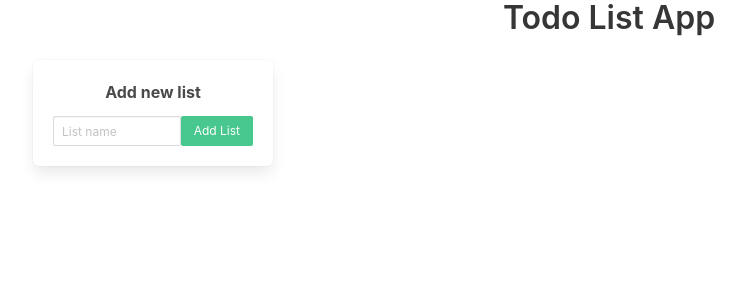
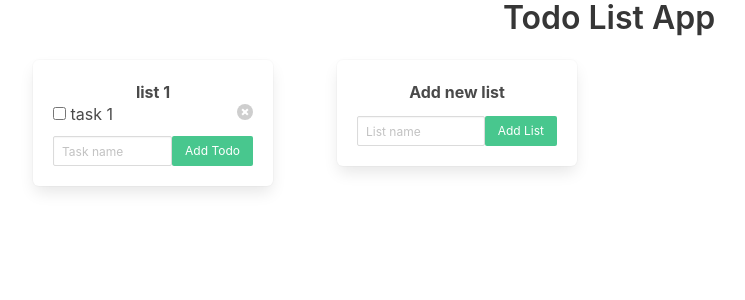
Before and after one commit to duhoang00/TodoList, a React (Create React App) app in the folder app/: page / in a window 1280 px wide. Shown: the top 300 px of the page, without its empty margins (31-776 px from the left). Built offline with nearby package versions, Linux system fonts and the light colour scheme.

Commit message:
can delete todo

```diff
--- a/app/package.json
+++ b/app/package.json
@@ -13,7 +13,6 @@
     "react": "^17.0.2",
     "react-dom": "^17.0.2",
     "react-scripts": "4.0.3",
-    "typescript": "^4.2.4",
     "web-vitals": "^1.1.2"
   },
   "scripts": {
@@ -39,5 +38,8 @@
       "last 1 firefox version",
       "last 1 safari version"
     ]
+  },
+  "devDependencies": {
+    "typescript": "^4.3.2"
   }
 }
--- a/app/src/AddListForm.tsx
+++ b/app/src/AddListForm.tsx
@@ -1,9 +1,6 @@
 import { FunctionComponent, useState } from "react";
 
 type AddListFormProps = {
-  //   listID: number;
-  //   name: string;
-  //   todos: [];
   addList: (name: string) => void;
 };
 
--- a/app/src/App.tsx
+++ b/app/src/App.tsx
@@ -2,13 +2,21 @@ import { useState } from "react";
 import { TodoList } from "./TodoList";
 import { AddTodoForm } from "./AddTodoForm";
 import { AddListForm } from "./AddListForm";
+import { access } from "fs";
 
-// let baseList: TodoList  = {
-//   name: "First list",
-//   todos: []
-// }
-
-let baseAllList: TodoList[] = [];
+let baseAllList: TodoList[] = [
+  {
+    id: 1,
+    name: "list 1",
+    todos: [
+      {
+        id: 10,
+        content: "task 1",
+        complete: false,
+      },
+    ],
+  },
+];
 
 function App() {
   const generateID = (): number => {
@@ -16,9 +24,6 @@ function App() {
   };
 
   const [allLists, setAllLists] = useState(baseAllList);
-  // const [list, setList] = useState(baseList);
-
-  console.log(allLists);
 
   const addList = (name: string) => {
     const newList = { id: generateID(), name: name, todos: [] };
@@ -62,9 +67,28 @@ function App() {
     );
   };
 
+  const deleteTodo = (listID: number, selectedTodo: Todo) => {
+    setAllLists(
+      allLists.map((list) => {
+        if (list.id === listID) {
+          return {
+            ...list,
+            todos: list.todos.reduce((arr: Todo[], todo) => {
+              if (todo.id !== selectedTodo.id) {
+                arr.push(todo);
+              }
+              return arr;
+            }, []),
+          };
+        }
+        return list;
+      })
+    );
+  };
+
   return (
-    <div className="container has-text-centered">
-      <div className="title">Todo List App</div>
+    <div className="container">
+      <div className="title has-text-centered">Todo List App</div>
       <div className="columns is-multiline is-variable is-8">
         {allLists.map((list) => (
           <div key={list.id} className="column is-one-quarter">
@@ -74,6 +98,7 @@ function App() {
                 todos={list.todos}
                 name={list.name}
                 toggleTodo={toggleTodo}
+                deleteTodo={deleteTodo}
               />
               <AddTodoForm
                 listID={list.id}
@@ -85,7 +110,9 @@ function App() {
         ))}
         <div className="column is-one-quarter">
           <div className="box">
-            <div className="has-text-weight-bold">Add new list</div>
+            <div className="has-text-weight-bold has-text-centered">
+              Add new list
+            </div>
             <AddListForm addList={addList} />
           </div>
         </div>
--- a/app/src/TodoItem.tsx
+++ b/app/src/TodoItem.tsx
@@ -3,14 +3,16 @@ import { FunctionComponent } from "react";
 type TodoItemProps = {
   todo: Todo;
   toggleTodo: (todo: Todo) => void;
+  deleteTodo: (todo: Todo) => void;
 };
 
 export const TodoItem: FunctionComponent<TodoItemProps> = ({
   todo,
   toggleTodo,
+  deleteTodo,
 }) => {
   return (
-    <p>
+    <p className="has-space-between">
       <label
         className="checkbox"
         style={{ textDecoration: todo.complete ? "line-through" : "none" }}
@@ -23,6 +25,12 @@ export const TodoItem: FunctionComponent<TodoItemProps> = ({
         />{" "}
         {todo.content}
       </label>
+      <button
+        className="delete is-small"
+        onClick={() => {
+          deleteTodo(todo);
+        }}
+      ></button>
     </p>
   );
 };
--- a/app/src/TodoList.tsx
+++ b/app/src/TodoList.tsx
@@ -6,6 +6,7 @@ type TodoListProps = {
   name: string;
   todos: Todo[];
   toggleTodo: (listID: number, todo: Todo) => void;
+  deleteTodo: (listID: number, todo: Todo) => void;
 };
 
 export const TodoList: FunctionComponent<TodoListProps> = ({
@@ -13,16 +14,18 @@ export const TodoList: FunctionComponent<TodoListProps> = ({
   name,
   todos,
   toggleTodo,
+  deleteTodo,
 }) => {
   return (
     <div>
-      <div className="has-text-weight-bold">{name}</div>
-      <div className="has-text-left">
+      <div className="has-text-weight-bold has-text-centered">{name}</div>
+      <div>
         {todos.map((todo) => (
           <TodoItem
             key={todo.id}
             todo={todo}
             toggleTodo={(todo) => toggleTodo(id, todo)}
+            deleteTodo={(todo) => deleteTodo(id, todo)}
           />
         ))}
       </div>
--- /dev/null
+++ b/app/src/mystyle.css
@@ -0,0 +1,4 @@
+.has-space-between {
+  display: flex;
+  justify-content: space-between;
+}
```
Also changed, not shown: app/src/index.tsx (+5 -4 lines), 1 other file (tests, documents, lock files or other folders).
